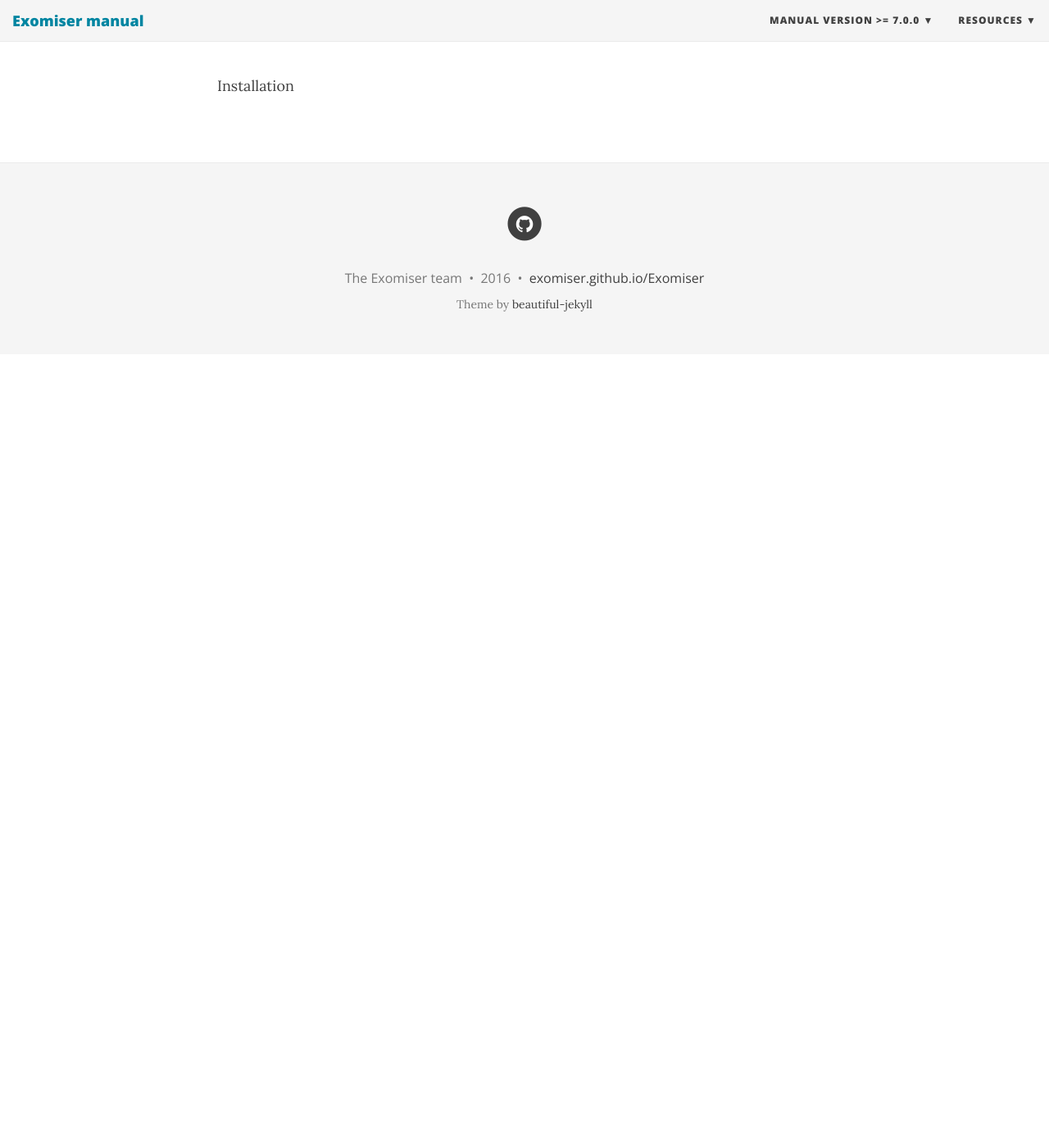
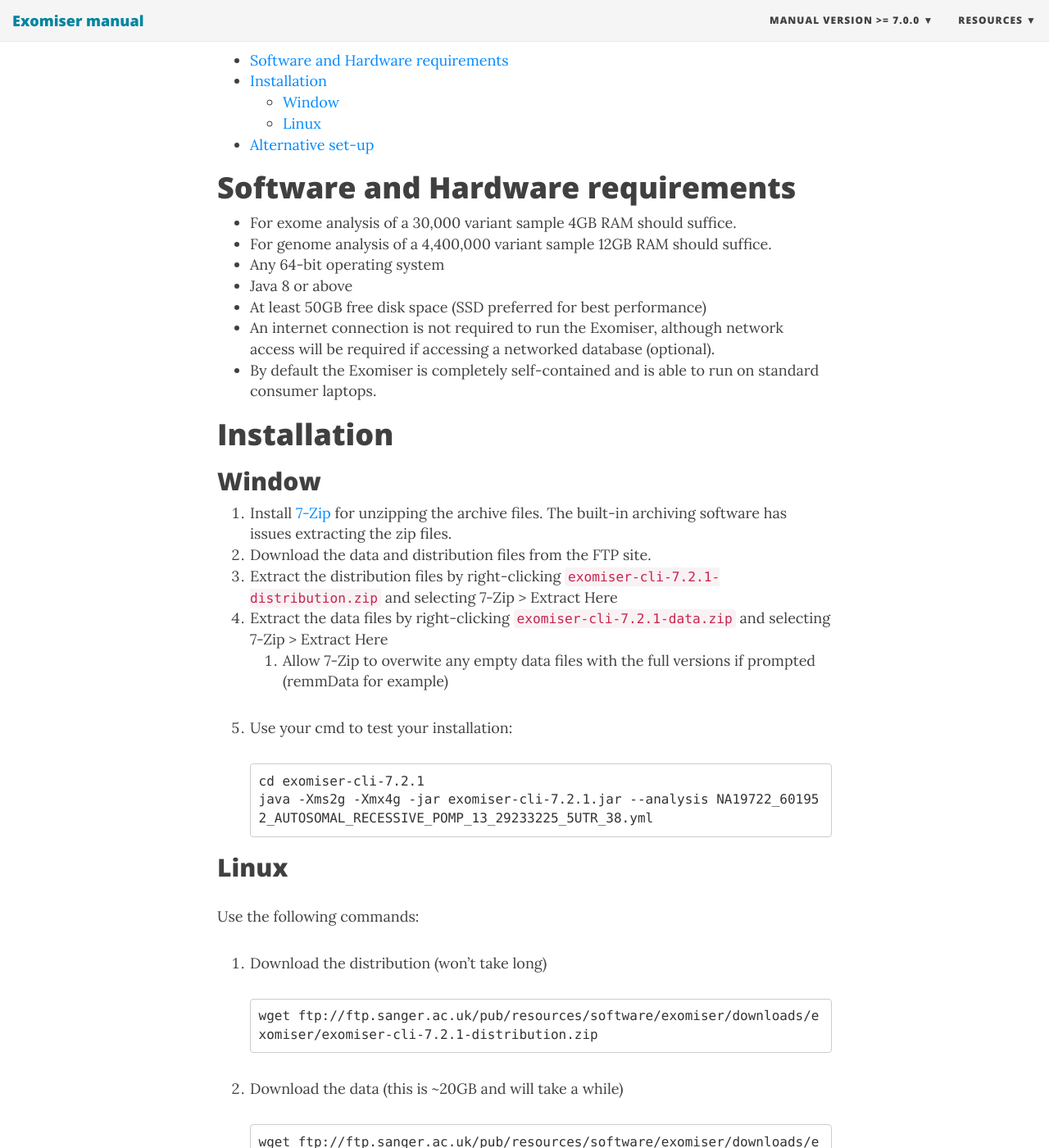
Before and after one commit to exomiser/Exomiser, a Jekyll site: the page built from manual/7/installation.md, in a window 1280 px wide and 1400 px high, scrolled down 241 px. Shown: the whole window at 82% size. Built offline with Jekyll 4.4.1, drawn with Linux system fonts in a browser that asks for light colours; nearby versions of some CDN libraries; before the commit the page ends 900 px from its top, so only the background shows below that; some of the changed text lies outside the part shown.

Commit message:
progress!

````diff
--- a/manual/7/installation.md
+++ b/manual/7/installation.md
@@ -4,4 +4,93 @@
 subtitle: Instructions how to intall the Exomiser software suite
 ---
 
-Installation
+* TOC
+{:toc}
+
+
+# Software and Hardware requirements
+ - For exome analysis of a 30,000 variant sample 4GB RAM should suffice.
+ - For genome analysis of a 4,400,000 variant sample 12GB RAM should suffice.
+ - Any 64-bit operating system
+ - Java 8 or above
+ - At least 50GB free disk space (SSD preferred for best performance)
+ - An internet connection is not required to run the Exomiser, although network access will be required if accessing a
+  networked database (optional).
+ - By default the Exomiser is completely self-contained and is able to run on standard consumer laptops.
+
+# Installation
+
+## Window
+
+1. Install [7-Zip](http://www.7-zip.org) for unzipping the archive files. The built-in archiving software has issues extracting the zip files.
+2. Download the data and distribution files from the FTP site.
+3. Extract the distribution files by right-clicking `exomiser-cli-7.2.1-distribution.zip` and selecting 7-Zip > Extract Here
+4. Extract the data files by right-clicking `exomiser-cli-7.2.1-data.zip` and selecting 7-Zip > Extract Here
+   1. Allow 7-Zip to overwite any empty data files with the full versions if prompted (remmData for example)
+5. Use your cmd to test your installation:
+
+   ```
+   cd exomiser-cli-7.2.1
+   java -Xms2g -Xmx4g -jar exomiser-cli-7.2.1.jar --analysis NA19722_601952_AUTOSOMAL_RECESSIVE_POMP_13_29233225_5UTR_38.yml
+   ```
+
+## Linux
+
+Use the following commands:
+
+1. Download the distribution (won't take long)
+
+   ```
+   wget ftp://ftp.sanger.ac.uk/pub/resources/software/exomiser/downloads/exomiser/exomiser-cli-7.2.1-distribution.zip
+   ```
+
+2. Download the data (this is ~20GB and will take a while)
+
+   ```
+   wget ftp://ftp.sanger.ac.uk/pub/resources/software/exomiser/downloads/exomiser/exomiser-cli-7.2.1-data.zip
+   ```
+
+3. Download the checksums and verify the files (optional)
+
+   ```
+   wget ftp://ftp.sanger.ac.uk/pub/resources/software/exomiser/downloads/exomiser/exomiser-cli-7.2.1.sha256
+   sha256sum -c exomiser-cli-7.2.1.sha256
+ ```
+
+4. Unzip the distribution and data files - this will create a directory called 'exomiser-cli-7.2.1' in the current working directory
+
+   ```
+   unzip exomiser-cli-7.2.1-distribution.zip
+   unzip exomiser-cli-7.2.1-data.zip
+   ```
+
+ 5. Run a test genomiser analysis
+
+   ```
+   cd exomiser-cli-7.2.1
+   java -Xms2g -Xmx4g -jar exomiser-cli-7.2.1.jar --analysis NA19722_601952_AUTOSOMAL_RECESSIVE_POMP_13_29233225_5UTR_38.yml
+   ```
+
+This commands will download, verify and extract the exomiser files and then run the analysis contained in the file `NA19722_601952_AUTOSOMAL_RECESSIVE_POMP_13_29233225_5UTR_38.yml`.
+This file is an analysis for an autosomal recessive 5'UTR variant located in POMP gene on chromosome 13. The phenotype HPO terms are taken from the clinical synopsis of
+[OMIM #601952](http://www.omim.org/clinicalSynopsis/601952)
+
+# Alternative set-up
+
+If you want to run Exomiser using an H2 database from a location of your choosing edit the line in `application.properties`:
+
+    h2Path=
+
+with
+
+    h2Path=/full/path/to/alternative/h2/database/exomiser.h2.db
+
+*Optional:*
+
+If you want to run from a Postgres database rather than the default H2 embedded database
+
+1. Download `exomiser_dump.pg.gz`
+2. Gunzip `exomiser_dump.pg.gz`
+3. Load into your postgres server: `pg_restore -h yourhost -d yourdatabase -U youruser < exomiser_dump.pg`
+    You can do 2 and 3 at once by using: `gunzip -c exomiser_dump.pg.gz | pg_restore -h yourhost -d yourdatabase -U youruser`
+4. Edit `application.properties` with the details of how to connect this new database
````
Also changed, not shown: manual/7/exomiser.md (+4 -0 lines), manual/7/filters.md (renamed from filters.md, +4 -0 lines), manual/7/genomiser.md (+6 -1 lines), manual/7/quickstart.md (+101 -45 lines).
